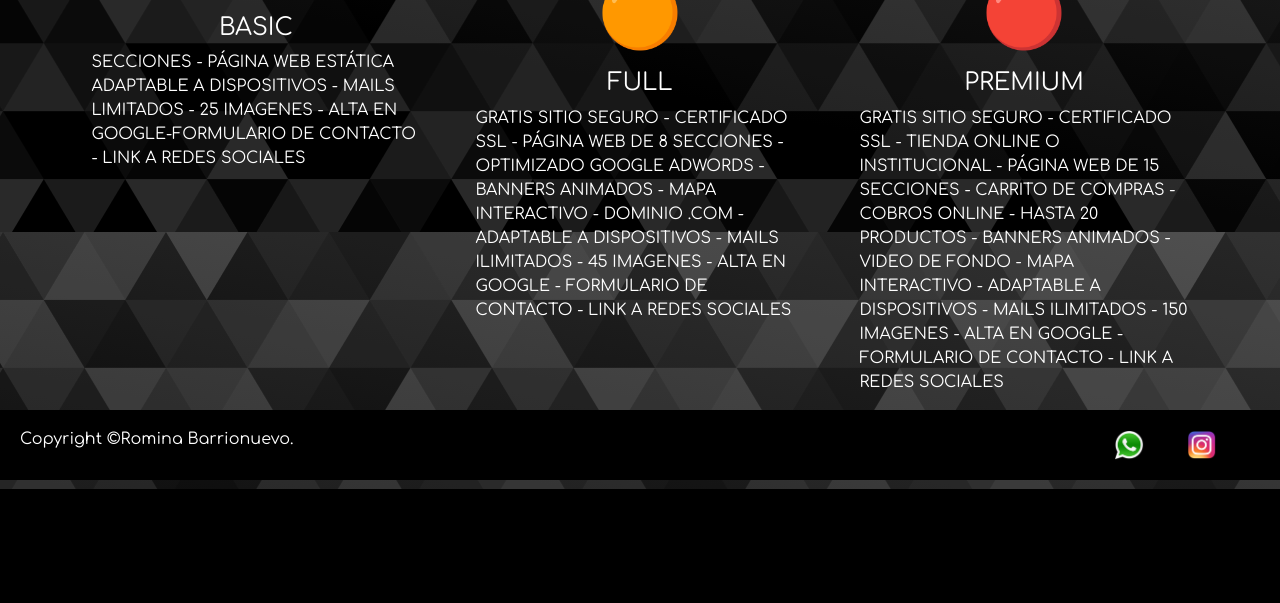
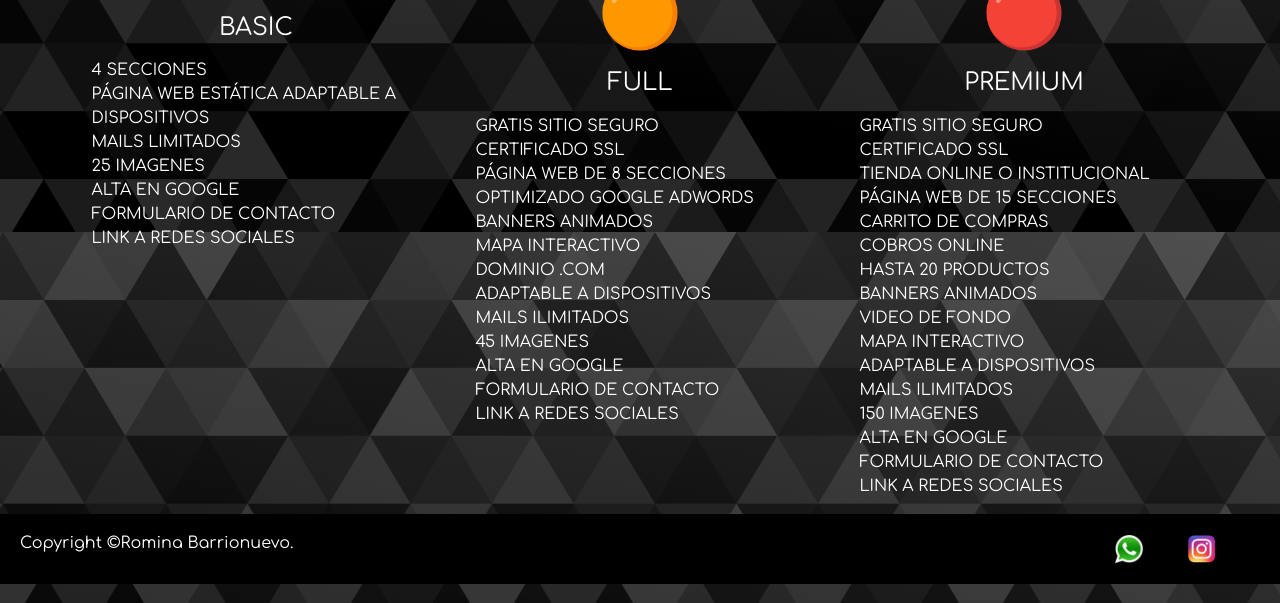
Before and after one commit to Romina-Barrionuevo/IDEA-BARRIONUEVO-ROMINA, a website: page index.html in a window 1280 px wide. Shown: the part 568-1171 px from the top of the page. Before the commit the page ends 1057 px from the top, so only its background shows below. Drawn offline with nearby package versions, Linux system fonts and the light colour scheme.

Commit message:
armando lista

```diff
--- a/index.html
+++ b/index.html
@@ -79,25 +79,61 @@
                 <article>
                     <img src="imagen\basic.png" width="80" height="80" alt="Diseño Web basic simple" />
                     <h4>BASIC</h4>
-                    <p>SECCIONES - PÁGINA WEB ESTÁTICA ADAPTABLE A DISPOSITIVOS - MAILS LIMITADOS - 25 IMAGENES - ALTA
-                        EN GOOGLE-FORMULARIO DE CONTACTO - LINK A REDES SOCIALES
+                    <p>
+                        <ul>
+                            <li>4 SECCIONES</li>
+                            <li>PÁGINA WEB ESTÁTICA ADAPTABLE A DISPOSITIVOS</li>
+                            <li>MAILS LIMITADOS</li>
+                            <li>25 IMAGENES</li>
+                            <li>ALTA EN GOOGLE</li>
+                            <li>FORMULARIO DE CONTACTO</li>
+                            <li>LINK A REDES SOCIALES</li>
+                        </ul>
                     </p>
                 </article>
                 <article>
                     <img src="imagen\full.png" width="80" height="80" alt="Diseño Web full intermedio" />
                     <h4>FULL</h4>
-                    <p>GRATIS SITIO SEGURO - CERTIFICADO SSL - PÁGINA WEB DE 8 SECCIONES - OPTIMIZADO GOOGLE ADWORDS -
-                        BANNERS ANIMADOS - MAPA INTERACTIVO - DOMINIO .COM - ADAPTABLE A DISPOSITIVOS - MAILS ILIMITADOS
-                        - 45 IMAGENES - ALTA EN GOOGLE - FORMULARIO DE CONTACTO - LINK A REDES SOCIALES
+                    <p>
+                        <ul>
+                            <li>GRATIS SITIO SEGURO</li>
+                            <li>CERTIFICADO SSL</li>
+                            <li>PÁGINA WEB DE 8 SECCIONES</li>
+                            <li>OPTIMIZADO GOOGLE ADWORDS</li>
+                            <li>BANNERS ANIMADOS</li>
+                            <li>MAPA INTERACTIVO</li>
+                            <li>DOMINIO .COM</li>
+                            <li>ADAPTABLE A DISPOSITIVOS</li>
+                            <li>MAILS ILIMITADOS</li>
+                            <li>45 IMAGENES</li>
+                            <li>ALTA EN GOOGLE</li>
+                            <li>FORMULARIO DE CONTACTO</li>
+                            <li>LINK A REDES SOCIALES</li>
+                        </ul>
                     </p>
                 </article>
                 <article>
                     <img src="imagen\premium.png" width="80" height="80" alt="Diseño Web premium completo" />
                     <h4>PREMIUM</h4>
-                    <p>GRATIS SITIO SEGURO - CERTIFICADO SSL - TIENDA ONLINE O INSTITUCIONAL - PÁGINA WEB DE 15
-                        SECCIONES - CARRITO DE COMPRAS - COBROS ONLINE - HASTA 20 PRODUCTOS - BANNERS ANIMADOS - VIDEO
-                        DE FONDO - MAPA INTERACTIVO - ADAPTABLE A DISPOSITIVOS - MAILS ILIMITADOS - 150 IMAGENES - ALTA
-                        EN GOOGLE - FORMULARIO DE CONTACTO - LINK A REDES SOCIALES
+                    <p>
+                        <ul>
+                            <li>GRATIS SITIO SEGURO</li>
+                            <li>CERTIFICADO SSL</li>
+                            <li>TIENDA ONLINE O INSTITUCIONAL</li>
+                            <li>PÁGINA WEB DE 15 SECCIONES</li>
+                            <li>CARRITO DE COMPRAS</li>
+                            <li>COBROS ONLINE</li>
+                            <li>HASTA 20 PRODUCTOS</li>
+                            <li>BANNERS ANIMADOS</li>
+                            <li>VIDEO DE FONDO</li>
+                            <li>MAPA INTERACTIVO</li>
+                            <li>ADAPTABLE A DISPOSITIVOS</li>
+                            <li>MAILS ILIMITADOS</li>
+                            <li>150 IMAGENES</li>
+                            <li>ALTA EN GOOGLE</li>
+                            <li>FORMULARIO DE CONTACTO</li>
+                            <li>LINK A REDES SOCIALES</li>
+                        </ul>
                     </p>
                 </article>
             </div>
--- a/scss/_formatoSecciones.scss
+++ b/scss/_formatoSecciones.scss
@@ -120,7 +120,11 @@
       div {
         article {
           p {
-            text-align: map-get($textos,izquierda);
+            ul{
+              li{
+            text-align: map-get($textos, centrado);
+              }
+            }
           }
         }
       }
```
Also changed, not shown: css/estilo.css.
